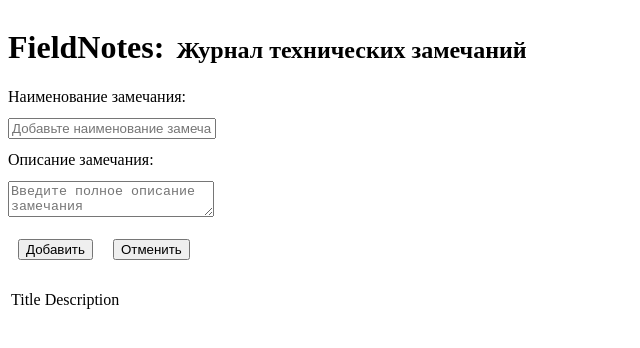
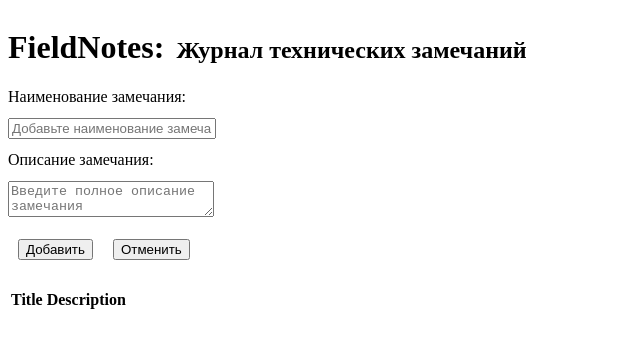
Before and after one commit to EvgeniiPetrov/FieldNotes, a Vue app in the folder frontend/: page / in a window 1280 px wide. Shown: the top 348 px of the page, without its empty margins (0-640 px from the left). Built offline with nearby package versions, Linux system fonts and the light colour scheme.

Commit message:
fix: use th for header cells

```diff
--- a/frontend/src/App.vue
+++ b/frontend/src/App.vue
@@ -57,8 +57,8 @@ function addValueToNotes(noteTitle: string, noteDescription: string) {
       <table>
         <thead>
           <tr>
-            <td>Title</td>
-            <td>Description</td>
+            <th>Title</th>
+            <th>Description</th>
           </tr>
         </thead>
         <tbody>
```
